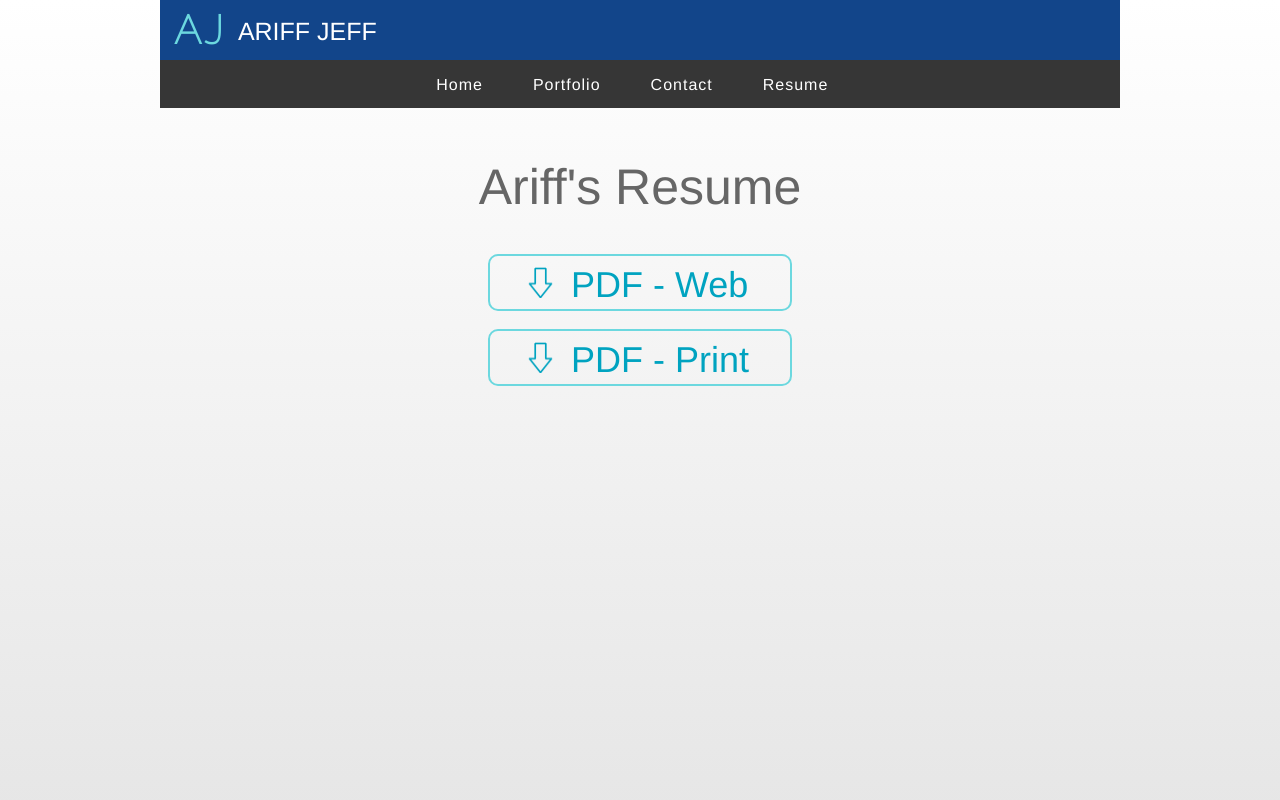
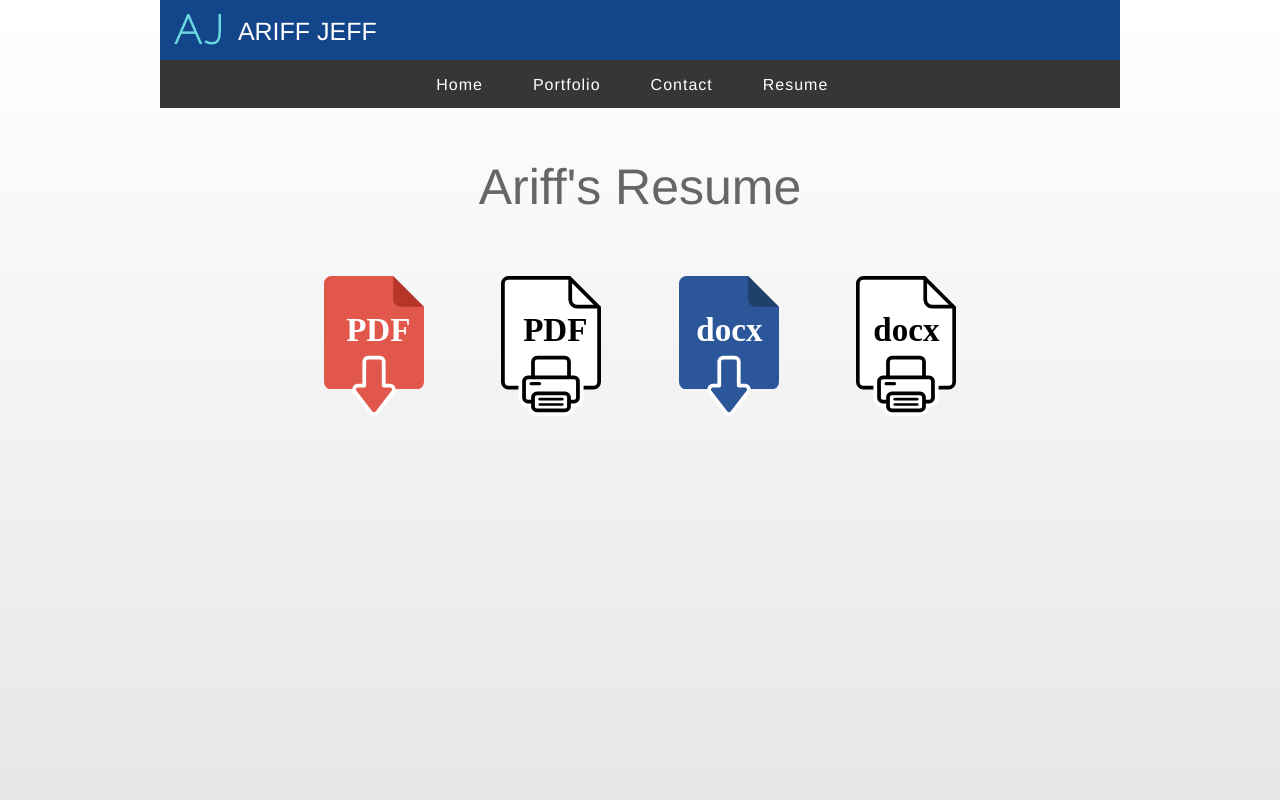
Before and after one commit to ariffjeff/ariffjeff.com, a plain HTML site: page resume.html in a window 1280 px wide. Shown: the top 800 px of the page. Drawn offline with Linux system fonts and the light colour scheme.

Commit message:
New resume links

```diff
--- a/css/resume.css
+++ b/css/resume.css
@@ -87,7 +87,6 @@ nav ul li a:hover {
 #mainContent_Title h3 { /* Welcome! */
 	text-align: center;
 	font-size: 50px;
-	margin-bottom: 20px;
 	font-family: Helvetica, sans-serif;
 	font-weight: lighter;
 	color: #666666;
@@ -103,12 +102,24 @@ p {
 }
 
 #resumeButtons {
-	display: table;
-    margin: auto;
+	/* display: table;
+	margin: auto; */
+	display: flex;
+    justify-content: center;
 }
 
 #resumeButtons a {
- 	margin: 0 10px 0 10px;
+	margin: 0 3%;
+	padding: 10px;
+    border-radius: 15px;
+}
+
+#resumeButtons a:hover {
+	background-color: #d8d8d8;
+}
+
+#resumeButtons img {
+	width: 100px;
 }
 
 #button-PDF {
--- a/resume.html
+++ b/resume.html
@@ -44,18 +44,33 @@
                     <p id="warning_mobile">Sorry mobile users, I know this page is not mobile friendly. It will be fixed.</p>
                 </div>
 
-                <div id="resumeButtons">
-                    <a href="resume_ariffJeff.pdf" download=""> <!-- Blank download attribute defaults to filename -->
+                <!-- <div id="resumeButtons">
+                    <a href="resume_ariffJeff.pdf" download="">
                         <div id="button-PDF">
                             <img src="img/DownArrow.png" alt="PDF button download arrow" width="41" height="31">
                             <h5>PDF - Web</h5>
                         </div>
                     </a>
-                    <a href="resume_ariffJeff_print.pdf" download=""> <!-- Blank download attribute defaults to filename -->
+                    <a href="resume_ariffJeff_print.pdf" download="">
                         <div id="button-PDF">
                             <img src="img/DownArrow.png" alt="PDF button download arrow" width="41" height="31">
                             <h5>PDF - Print</h5>
                         </div>
+                    </a>
+                </div> -->
+
+                <div id="resumeButtons">
+                    <a href="resume_ariffJeff.pdf" download=""> <!-- Blank download attribute defaults to filename -->
+                        <img src="vector/dl_pdf.svg">
+                    </a>
+                    <a href="resume_ariffJeff_print.pdf" download="">
+                        <img src="vector/dl_pdf_print.svg">
+                    </a>
+                    <a href="resume_ariffJeff.docx" download="">
+                        <img src="vector/dl_docx.svg">
+                    </a>
+                    <a href="resume_ariffJeff_print.docx" download="">
+                        <img src="vector/dl_docx_print.svg">
                     </a>
                 </div>
             </div>
```
Also changed, not shown: vector/dl_docx.svg (added), vector/dl_docx_print.svg (added), vector/dl_pdf.svg (added), vector/dl_pdf_print.svg (added), 3 other files.
